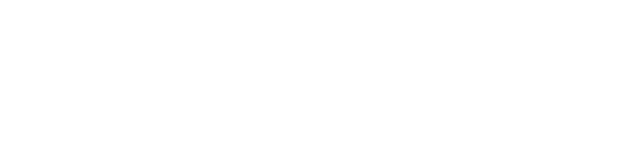
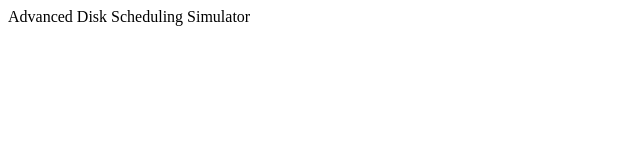
Before and after one commit to AlwinW64/Advanced_Disk_Scheduling_Simulator, a plain HTML site: page index.html in a window 1280 px wide. Shown: the whole page, without its empty margins (0-640 px from the left). Drawn offline with Linux system fonts and the light colour scheme.

Commit message:
Update index.html

```diff
--- a/index.html
+++ b/index.html
@@ -7,7 +7,7 @@
     <link rel="stylesheet" href="styles.css">
 </head>
 <body>
-
+    <h>Advanced Disk Scheduling Simulator</h>
     <script src="script.js"></script>
 </body>
 </html>
```
